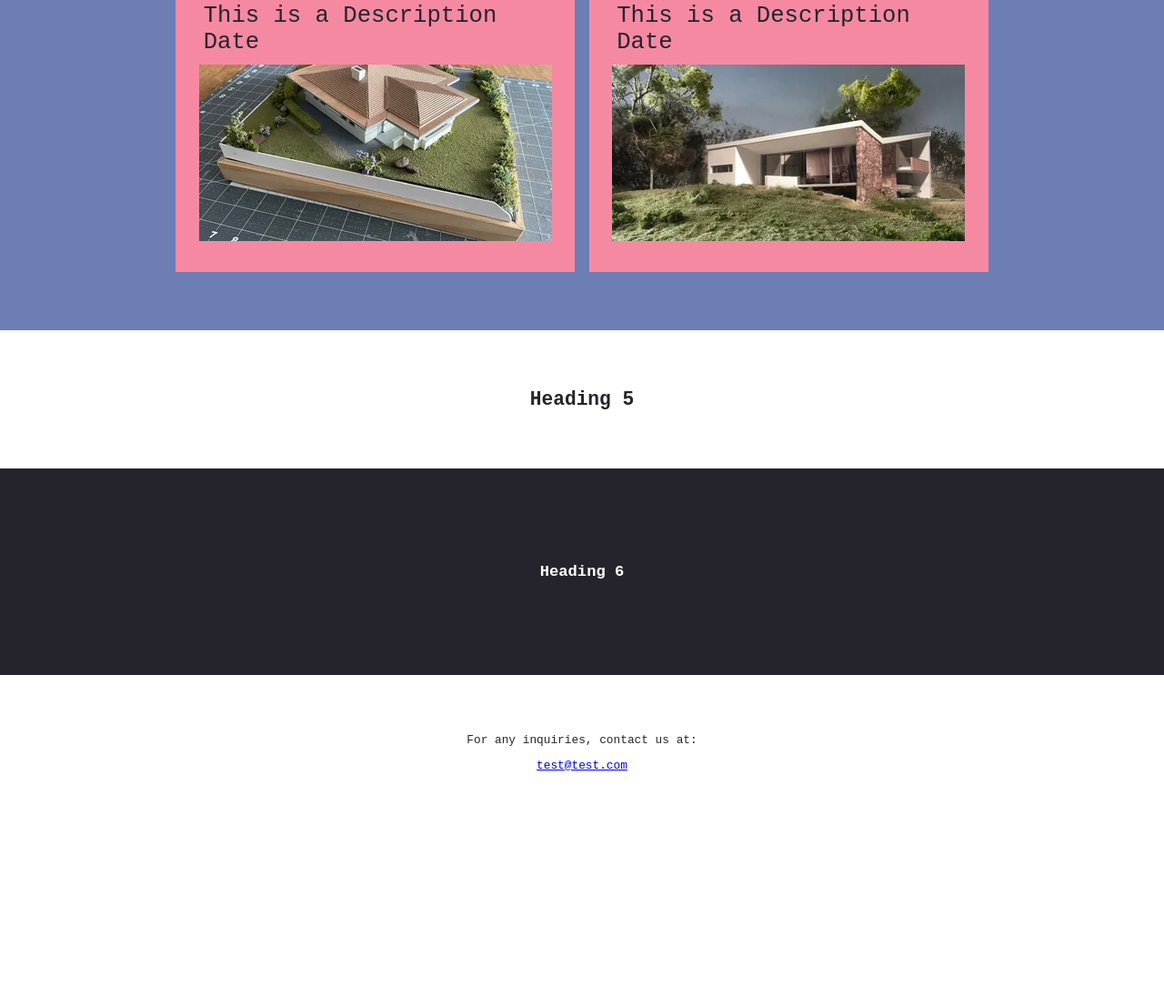
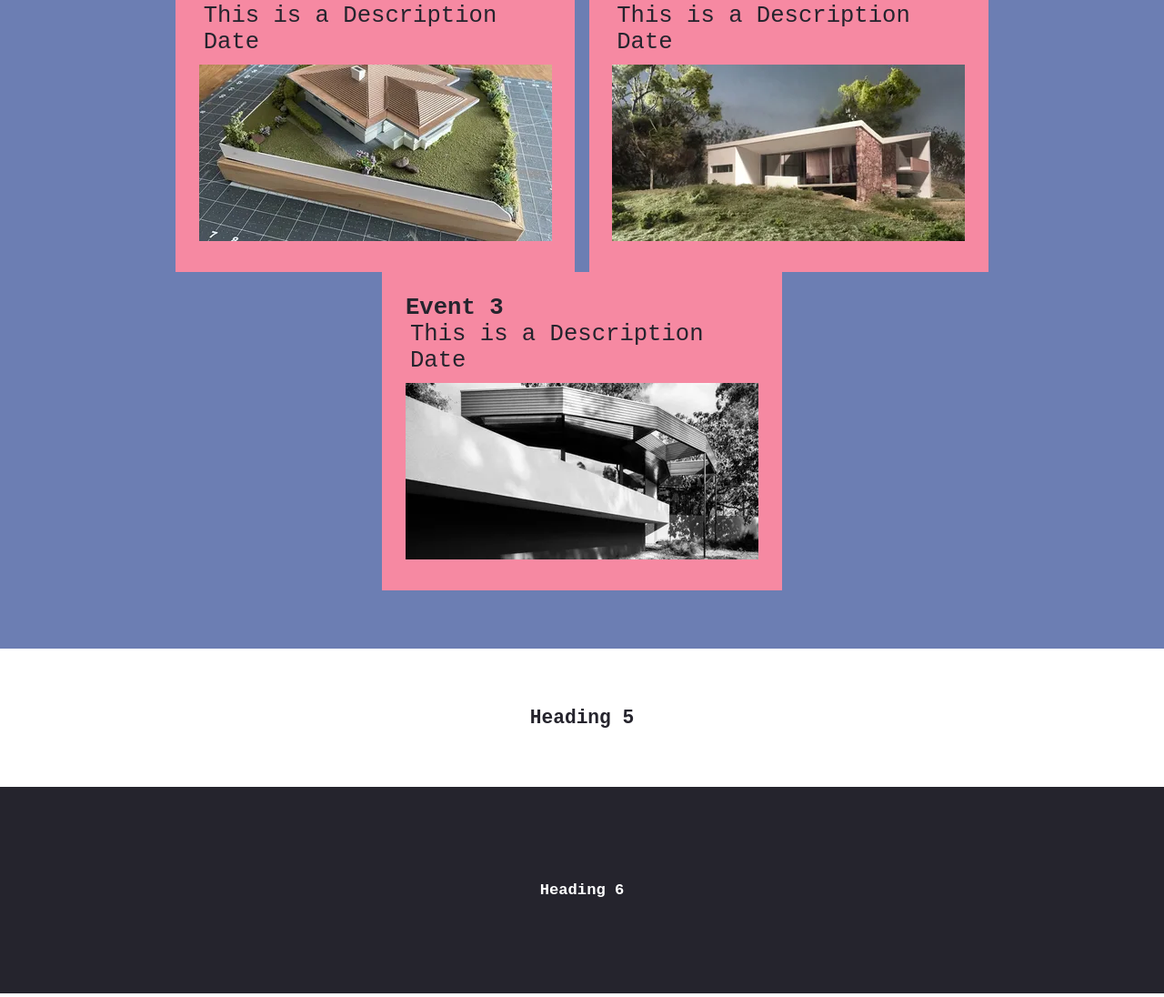
Before and after one commit to RyanPMcIntosh/11056-website, a plain HTML site: page mysite/index.html in a window 1280 px wide. Shown: the part 2160-3256 px from the top of the page at 91% size. Before the commit the page ends 3073 px from the top, so only its background shows below. Drawn offline with Linux system fonts and the light colour scheme.

Commit message:
Adding another event

```diff
--- a/mysite/index.html
+++ b/mysite/index.html
@@ -45,6 +45,11 @@
                 <il>Date</il>
                 <li><img src="assets/images/event2.WEBP" style="width: 100%; padding-top: 10px;"/></li>
             </ol>
+            <ol> Event 3 <br/>
+                <il>This is a Description</il> <br/>
+                <il>Date</il>
+                <li><img src="assets/images/event3.WEBP" style="width: 100%; padding-top: 10px;"/></li>
+            </ol>
         </ul>
     </div>
 
```
Also changed, not shown: mysite/assets/images/event3.webp (added).
